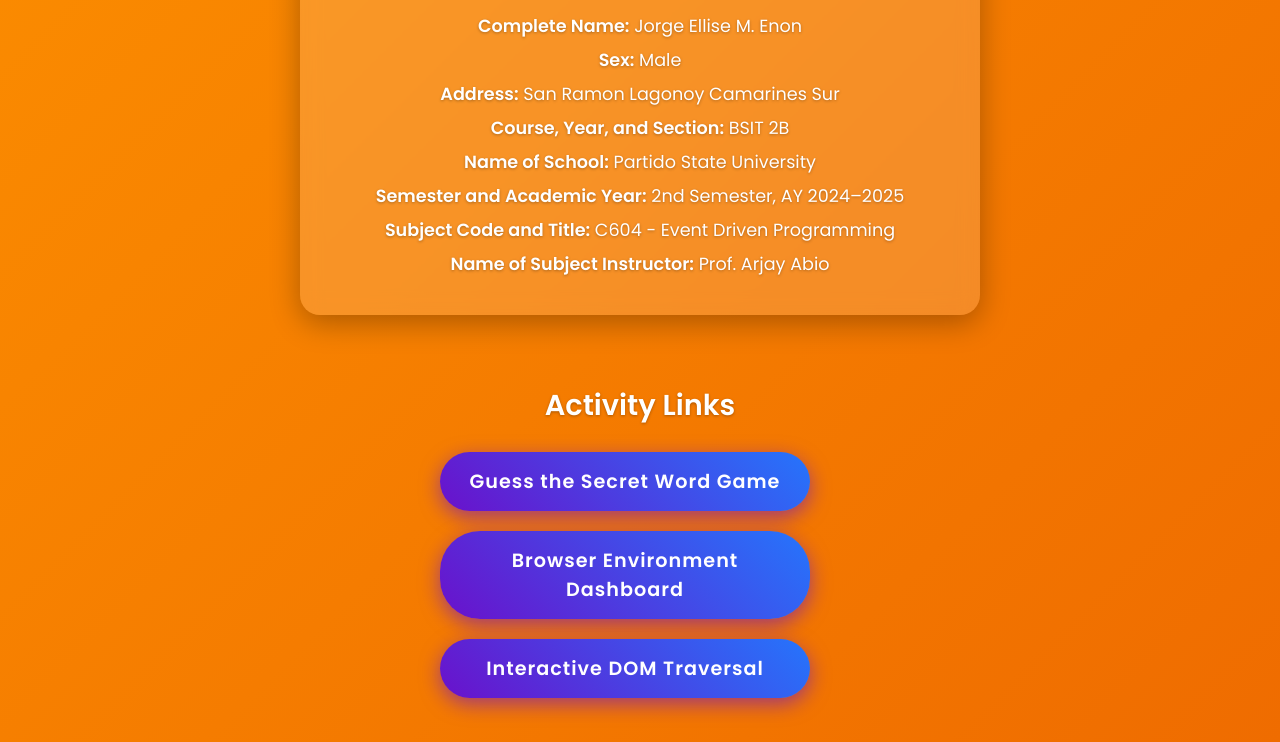
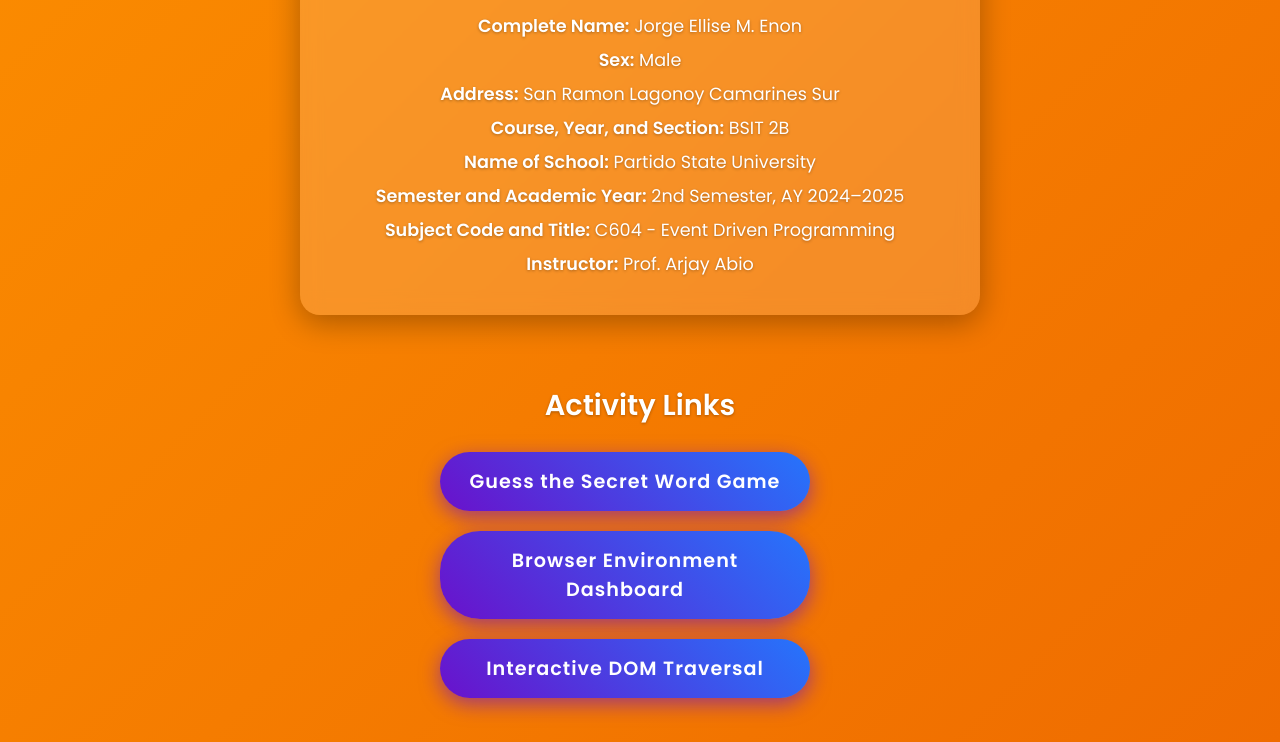
Before and after one commit to Jorge-neon/dashboard, a plain HTML site: page index.html in a window 1280 px wide. Shown: the part 138-880 px from the top of the page. Drawn offline with Linux system fonts and the light colour scheme.

Commit message:
Update index.html

```diff
--- a/index.html
+++ b/index.html
@@ -144,7 +144,7 @@
         <p><strong>Name of School:</strong> Partido State University</p>
         <p><strong>Semester and Academic Year:</strong> 2nd Semester, AY 2024–2025</p>
         <p><strong>Subject Code and Title:</strong>  C604 - Event Driven Programming</p>
-        <p><strong>Name of Subject Instructor:</strong> Prof. Arjay Abio</p>
+        <p><strong>Instructor:</strong> Prof. Arjay Abio</p>
     </header>
 
     <section>
```
